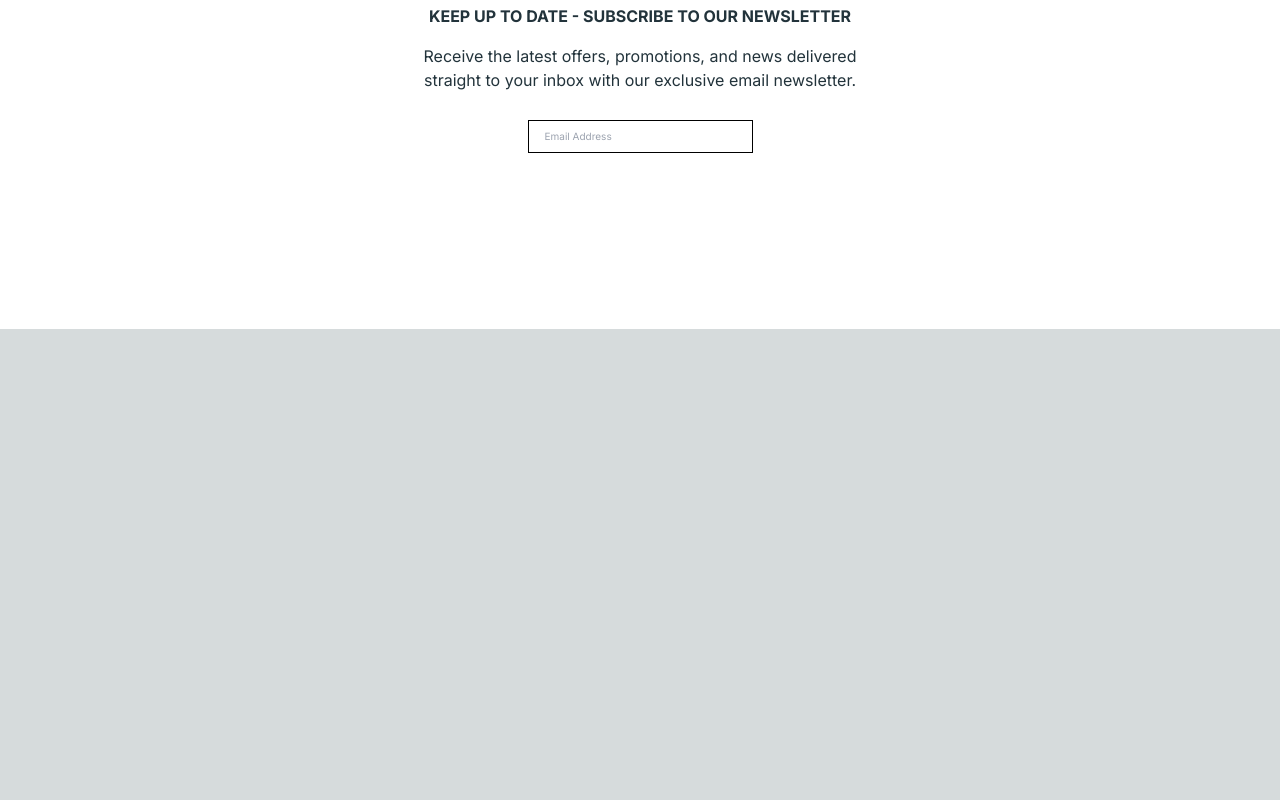
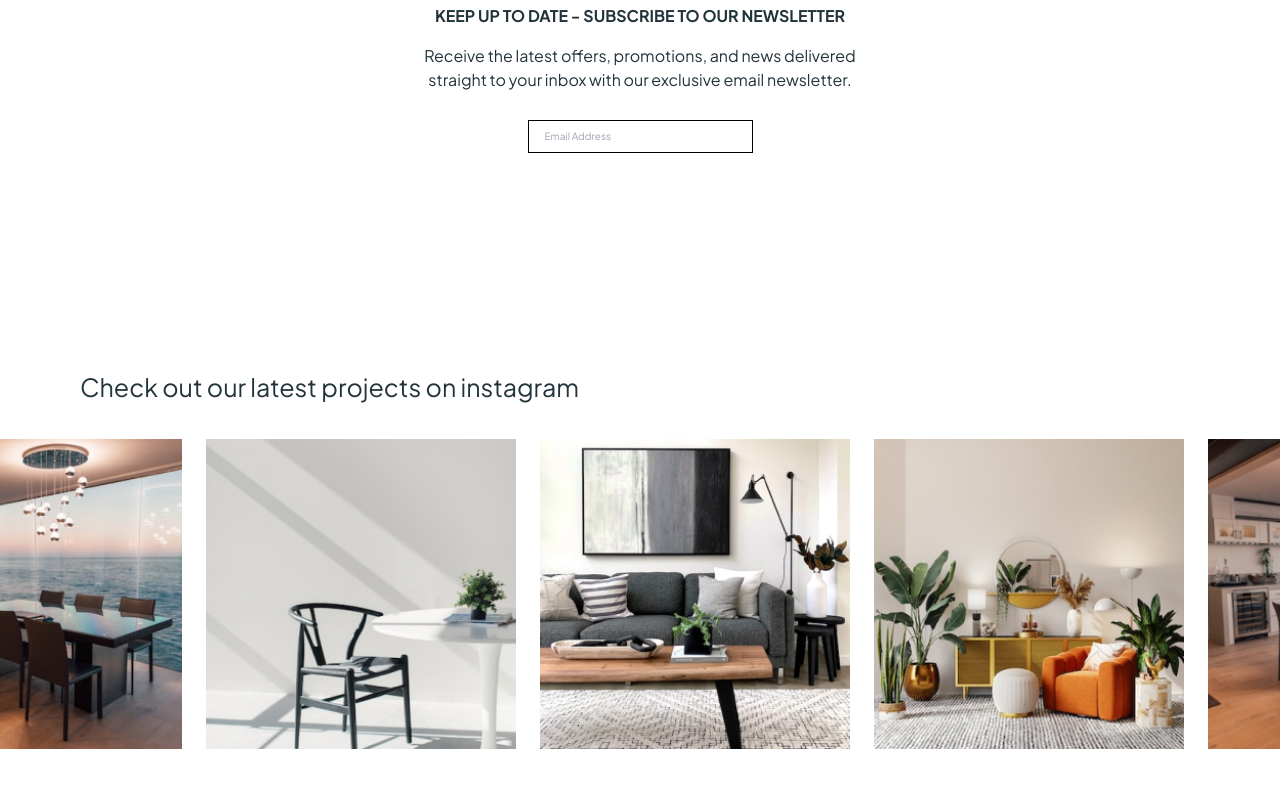
Before and after one commit to xell12686/ar-sample-lp, a Next.js app: page / in a window 1280 px wide. Shown: the part 960-1760 px from the top of the page. Before the commit the page ends 1289 px from the top, so only its background shows below. Built offline with nearby package versions, Linux system fonts and the light colour scheme.

Commit message:
add carousel swipe effect

```diff
--- a/next.config.js
+++ b/next.config.js
@@ -1,4 +1,6 @@
 /** @type {import('next').NextConfig} */
-const nextConfig = {};
+const nextConfig = {
+    experimental: { esmExternals: true },
+};
 
 module.exports = nextConfig;
--- a/src/app/components/Carousel.tsx
+++ b/src/app/components/Carousel.tsx
@@ -1,13 +1,69 @@
-import React from "react";
+"use client"
+
+import { useRef, useState } from 'react';
+import slide1Url from '../../../public/images/slide1.png'
+import slide2Url from '../../../public/images/slide2.png'
+import slide3Url from '../../../public/images/slide3.png'
+import slide4Url from '../../../public/images/slide4.png'
+
+const images = [
+  slide1Url,
+  slide2Url,
+  slide3Url,
+  slide4Url
+];
 
 const Carousel: React.FC = () => {
+  const containerRef = useRef<HTMLDivElement>(null);
+  const [isDragging, setIsDragging] = useState(false);
+  const [startX, setStartX] = useState(0);
+  const [scrollLeft, setScrollLeft] = useState(0);
+
+  const handleMouseDown = (e: React.MouseEvent<HTMLDivElement>) => {
+    setIsDragging(true);
+    setStartX(e.pageX - containerRef.current!.offsetLeft);
+    setScrollLeft(containerRef.current!.scrollLeft);
+  };
+
+  const handleMouseMove = (e: React.MouseEvent<HTMLDivElement>) => {
+    if (!isDragging) return;
+    e.preventDefault();
+    const x = e.pageX - containerRef.current!.offsetLeft;
+    const scrollX = x - startX;
+    containerRef.current!.scrollLeft = scrollLeft - scrollX;
+  };
+
+  const handleMouseUp = () => {
+    setIsDragging(false);
+  };
+
   return (
     <section className="flex flex-col bg-white pt-10 pb-40 md:py-10">
       <h2 className="px-10 text-center text-2xl md:px-20 md:text-left">
         Check out our latest projects on instagram
       </h2>
+      <div className="w-full flex overflow-hidden whitespace-nowrap items-center justify-center my-8 slider-wrap cont-h-s"
+      >
+        <div className="scrollable flex gap-6 flex-no-wrap overflow-x-scroll touch-scroll cont-h-s"
+              ref={containerRef}
+              onMouseDown={handleMouseDown}
+              onMouseMove={handleMouseMove}
+              onMouseUp={handleMouseUp}
+              onMouseLeave={handleMouseUp}
+        >
+          {images.map((image, index) => (
+            <div className='w-[310px] h-[310px] flex-shrink-0 bg-cover' style={{ backgroundImage: `url(${image.src})` }} key={index}>
+            </div>
+          ))}
+          {images.map((image, index) => (
+            <div className='w-[310px] h-[310px] flex-shrink-0 bg-cover' style={{ backgroundImage: `url(${image.src})` }} key={index}>
+            </div>
+          ))}
+
+        </div>
+      </div>
     </section>
   );
-};
+}
 
 export default Carousel;
--- a/src/app/globals.css
+++ b/src/app/globals.css
@@ -25,3 +25,17 @@ body {
     )
     rgb(var(--background-start-rgb));
 }
+
+.cont-h-s::-webkit-scrollbar {
+  display: none; /* Hide the scrollbar */
+}
+
+.scrollable > div:first-child {
+  margin-left: -80%;
+}
+
+@media (min-width: 768px) {
+  .scrollable > div:first-child {
+    margin-left: -10vw;
+  }
+}
--- a/src/app/layout.tsx
+++ b/src/app/layout.tsx
@@ -1,21 +1,23 @@
-import './globals.css'
-import { Inter } from 'next/font/google'
+import "./globals.css";
+import { Plus_Jakarta_Sans } from "next/font/google";
 
-const inter = Inter({ subsets: ['latin'] })
+const plusJakartSans = Plus_Jakarta_Sans({ subsets: ["latin"] });
 
 export const metadata = {
-  title: 'Brand New Company',
-  description: 'We are in the middle of updating our website.',
-}
+  title: "Brand New Company",
+  description: "We are in the middle of updating our website.",
+};
 
 export default function RootLayout({
   children,
 }: {
-  children: React.ReactNode
+  children: React.ReactNode;
 }) {
   return (
     <html lang="en">
-      <body className={`${inter.className} text-primary`}>{children}</body>
+      <body className={`${plusJakartSans.className} font-normal text-primary`}>
+        {children}
+      </body>
     </html>
-  )
+  );
 }
--- a/src/app/page.tsx
+++ b/src/app/page.tsx
@@ -1,7 +1,11 @@
-import Image from 'next/image'
-import Header from './components/Header'
-import Hero from './components/Hero'
-import Subscribe from './components/Subscribe'
+import Image from "next/image";
+import Header from "./components/Header";
+import Hero from "./components/Hero";
+import Subscribe from "./components/Subscribe";
+import Carousel from "./components/Carousel";
+import Copyright from "./components/Copyright";
+import Footer from "./components/Footer";
+import dynamic from 'next/dynamic'
 
 export default function Home() {
   return (
@@ -9,6 +13,9 @@ export default function Home() {
       <Header />
       <Hero />
       <Subscribe />
+      <Carousel />
+      <Footer />
+      <Copyright />
     </>
-  )
+  );
 }
--- a/tailwind.config.js
+++ b/tailwind.config.js
@@ -1,25 +1,30 @@
 /** @type {import('tailwindcss').Config} */
 module.exports = {
   content: [
-    './src/pages/**/*.{js,ts,jsx,tsx,mdx}',
-    './src/components/**/*.{js,ts,jsx,tsx,mdx}',
-    './src/app/**/*.{js,ts,jsx,tsx,mdx}',
+    "./src/pages/**/*.{js,ts,jsx,tsx,mdx}",
+    "./src/components/**/*.{js,ts,jsx,tsx,mdx}",
+    "./src/app/**/*.{js,ts,jsx,tsx,mdx}",
   ],
   theme: {
     extend: {
       backgroundImage: {
-        'gradient-radial': 'radial-gradient(var(--tw-gradient-stops))',
-        'gradient-conic':
-          'conic-gradient(from 180deg at 50% 50%, var(--tw-gradient-stops))',
+        "gradient-radial": "radial-gradient(var(--tw-gradient-stops))",
+        "gradient-conic":
+          "conic-gradient(from 180deg at 50% 50%, var(--tw-gradient-stops))",
+      },
+      fontSize: {
+        // sm: '0.8rem',
+        // base: '1rem',
+        // xl: '1.25rem',
+        '2xl': '25px',
+        '4xl': '35px',
+        '5xl': '50px',
       },
       colors: {
-        primary: '#22333B',
-        secondary: '#303030',
-        light: '#7b6c63',
-        lightest: '#949494',
-        lightGrey: '#f5f5f5'
-      }
+        primary: "#22333B",
+        secondary: "#ECE8E3",
+      },
     },
   },
   plugins: [],
-}
+};
```
